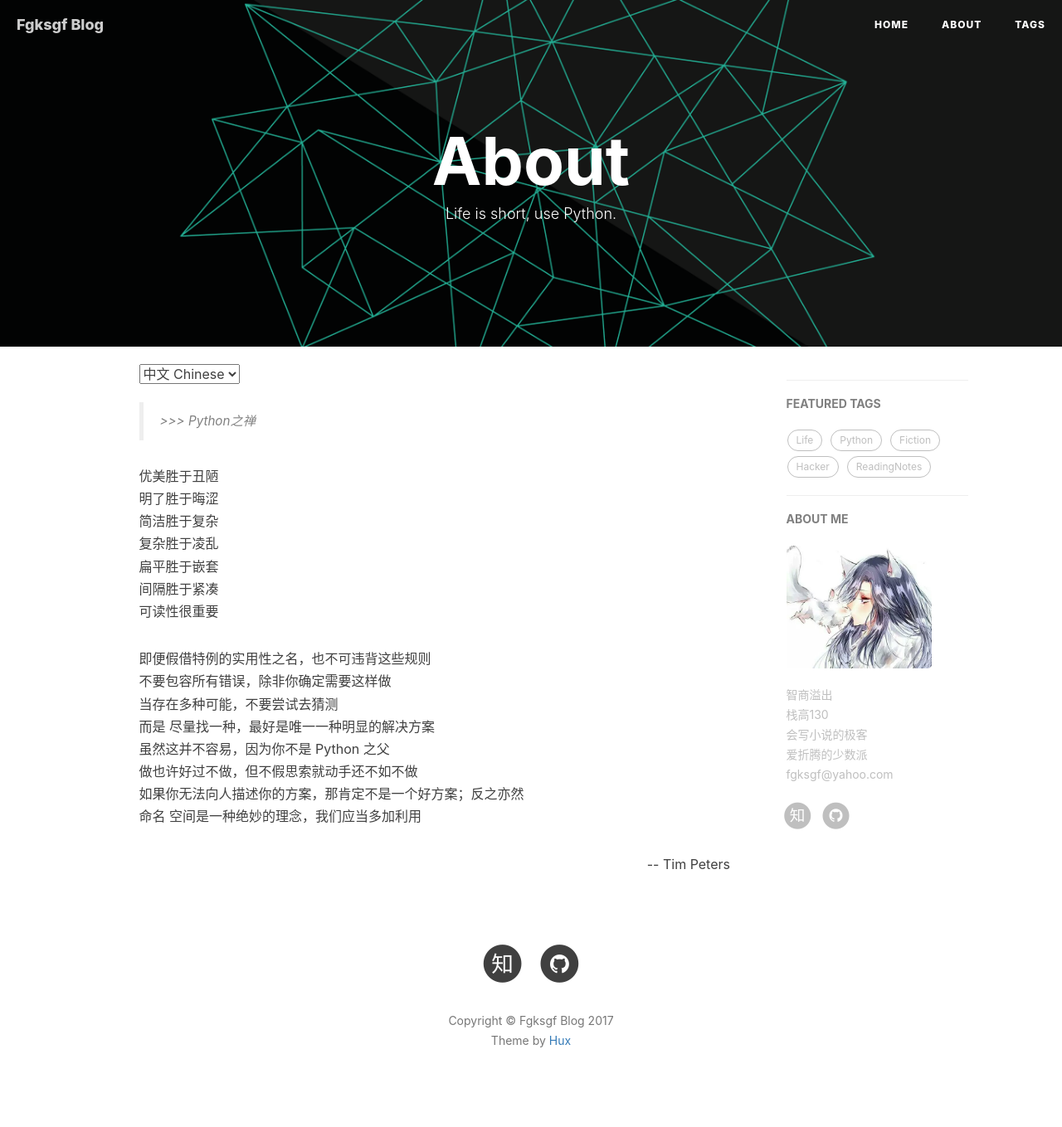
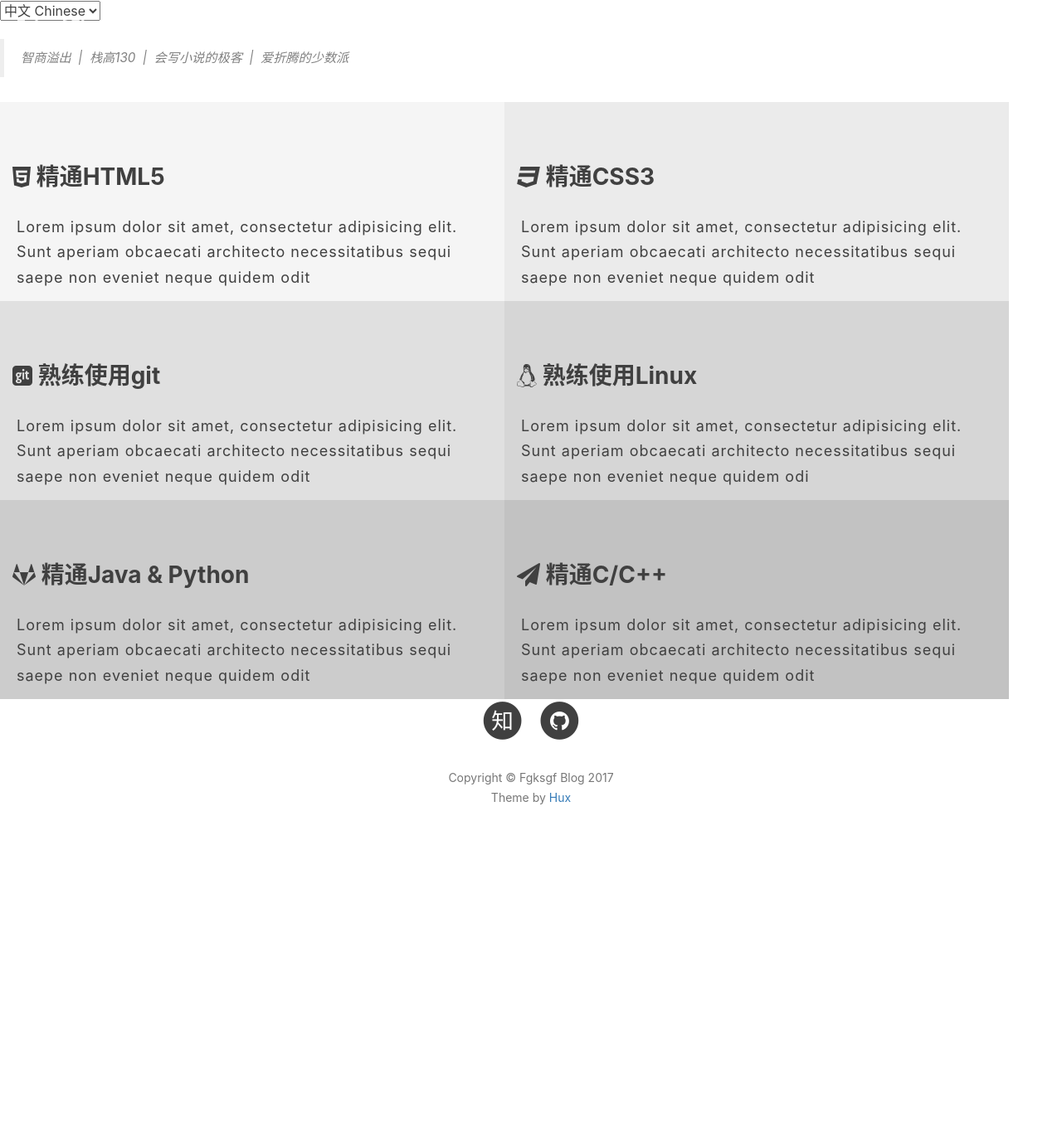
Before and after one commit to fgksgf/fgksgf.github.io, a Jekyll site: the page built from about.html, in a window 1280 px wide. Shown: the whole page at 83% size. Built offline with Jekyll 4.4.1, drawn with Linux system fonts in a browser that asks for light colours; nearby versions of some CDN libraries; comment, search, counter and statistics services are not loaded; after the commit the page ends 1066 px from its top, so only the background shows below that.

Commit message:
update about me and some details

```diff
--- a/_posts/2017-04-23-preface.markdown
+++ b/_posts/2017-04-23-preface.markdown
@@ -5,10 +5,9 @@ subtitle:   "Unnamed Hacker Fiction's Preface"
 date:       2017-04-22
 author:     "fgksgf"
 header-img: "img/articles/preface.jpg"
-catalog: true
+catalog: false
 tags:
     - Fiction
-    - Hacker
 ---
 
 > 如果世界真的不喜欢你，那世界就是我的敌人了。
--- a/_posts/2017-05-13-chapter-1.markdown
+++ b/_posts/2017-05-13-chapter-1.markdown
@@ -5,10 +5,9 @@ subtitle:   "Unnamed Hacker Fiction --- Chapter 1"
 date:       2017-05-13
 author:     "fgksgf"
 header-img: "img/articles/ch1.jpg"
-catalog: true
+catalog: false
 tags:
     - Fiction
-    - Hacker
 ---
 
 
--- a/_posts/2017-05-23-chapter-2.markdown
+++ b/_posts/2017-05-23-chapter-2.markdown
@@ -5,10 +5,9 @@ subtitle:   "Unnamed Hacker Fiction --- Chapter 2"
 date:       2017-05-23
 author:     "fgksgf"
 header-img: "img/articles/ch2.jpg"
-catalog: true
+catalog: false
 tags:
     - Fiction
-    - Hacker
 ---
 
 
--- a/_posts/2017-11-03-effective-java-1.markdown
+++ b/_posts/2017-11-03-effective-java-1.markdown
@@ -5,7 +5,7 @@ subtitle:   "Reading notes of Effective Java(1)"
 date:       2017-11-03
 author:     "fgksgf"
 header-img: "img/articles/lib.jpg"
-catalog: true
+catalog: false
 tags:
     - ReadingNotes
 ---
--- a/about.html
+++ b/about.html
@@ -1,90 +1,96 @@
 ---
-layout: page
+layout: default
 title: "About"
 description: "Life is short, use Python."
 header-img: "img/about-bg.png"
 ---
-
 <!-- Language Selector -->
-<select class="sel-lang" onchange= "onLanChange(this.options[this.options.selectedIndex].value)">
+<select class="sel-lang" onchange="onLanChange(this.options[this.options.selectedIndex].value)">
     <option value="0" selected> 中文 Chinese </option>
     <option value="1"> 英文 English </option>
 </select>
 
 <!-- Chinese Version -->
 <div class="zh post-container">
-
     <!--copied from markdown -->
     <blockquote>
-    	>>> Python之禅<br>
+        智商溢出&nbsp;&nbsp;|&nbsp;&nbsp;栈高130&nbsp;&nbsp;|&nbsp;&nbsp;会写小说的极客&nbsp;&nbsp;|&nbsp;&nbsp;爱折腾的少数派
+        <br>
     </blockquote>
 
-    <p>
-    优美胜于丑陋<br>
-	明了胜于晦涩<br>
-	简洁胜于复杂<br>
-	复杂胜于凌乱<br>
-	扁平胜于嵌套<br>
-	间隔胜于紧凑<br>
-	可读性很重要<br>
-	</p>
+    <div class="card-group" style="width: 100%;margin: 30px auto;">
+        <div class="card card-l" style="width: 50%;height: 240px;padding: 40px 40px 40px 10px;-webkit-box-sizing: border-box;-moz-box-sizing: border-box;-ms-box-sizing: border-box;-o-box-sizing: border-box;box-sizing: border-box;float: left;">
+            <h3 class="animated pulse infinite" style="font-size: 28px;padding: 5px;"><i class="fa fa-html5"></i>&nbsp;精通HTML5</h3>
+            <p style=" margin-top: 15px;padding: 10px;font-size: 18px;letter-spacing: 1px;">Lorem ipsum dolor sit amet, consectetur adipisicing elit. Sunt aperiam obcaecati architecto necessitatibus sequi saepe non eveniet neque quidem odit</p>
+        </div>
 
-	<p>
-	即便假借特例的实用性之名，也不可违背这些规则<br>
-	不要包容所有错误，除非你确定需要这样做<br>
-	当存在多种可能，不要尝试去猜测<br>
-	而是	尽量找一种，最好是唯一一种明显的解决方案<br>
-	虽然这并不容易，因为你不是 Python 之父<br>
-	做也许好过不做，但不假思索就动手还不如不做<br>
-	如果你无法向人描述你的方案，那肯定不是一个好方案；反之亦然<br>
-	命名	空间是一种绝妙的理念，我们应当多加利用<br>
-	</p>
+        <div class="card card-r" style="width: 50%;height: 240px;padding: 40px 40px 40px 10px;-webkit-box-sizing: border-box;-moz-box-sizing: border-box;-ms-box-sizing: border-box;-o-box-sizing: border-box;box-sizing: border-box;float: right;">
+            <h3 class="animated pulse infinite" style="font-size: 28px;padding: 5px;"><i class="fa fa-css3"></i>&nbsp;精通CSS3</h3>
+            <p style=" margin-top: 15px;padding: 10px;font-size: 18px;letter-spacing: 1px;">Lorem ipsum dolor sit amet, consectetur adipisicing elit. Sunt aperiam obcaecati architecto necessitatibus sequi saepe non eveniet neque quidem odit</p>
+        </div>
 
-	<p style="text-align:right;">
-    -- Tim Peters<br>
-    </p>
+        <div class="card card-l" style="width: 50%;height: 240px;padding: 40px 40px 40px 10px;-webkit-box-sizing: border-box;-moz-box-sizing: border-box;-ms-box-sizing: border-box;-o-box-sizing: border-box;box-sizing: border-box;float: left;">
+            <h3 class="animated pulse infinite" style="font-size: 28px;padding: 5px;"><i class="fa fa-git-square"></i>&nbsp;熟练使用git</h3>
+            <p style=" margin-top: 15px;padding: 10px;font-size: 18px;letter-spacing: 1px;">Lorem ipsum dolor sit amet, consectetur adipisicing elit. Sunt aperiam obcaecati architecto necessitatibus sequi saepe non eveniet neque quidem odit</p>
+        </div>
+
+        <div class="card card-r" style="width: 50%;height: 240px;padding: 40px 40px 40px 10px;-webkit-box-sizing: border-box;-moz-box-sizing: border-box;-ms-box-sizing: border-box;-o-box-sizing: border-box;box-sizing: border-box;float: right;">
+            <h3 class="animated pulse infinite" style="font-size: 28px;padding: 5px;"><i class="fa fa-linux"></i>&nbsp;熟练使用Linux</h3>
+            <p style=" margin-top: 15px;padding: 10px;font-size: 18px;letter-spacing: 1px;">Lorem ipsum dolor sit amet, consectetur adipisicing elit. Sunt aperiam obcaecati architecto necessitatibus sequi saepe non eveniet neque quidem odi</p>
+        </div>
+
+        <div class="card card-l" style="width: 50%;height: 240px;padding: 40px 40px 40px 10px;-webkit-box-sizing: border-box;-moz-box-sizing: border-box;-ms-box-sizing: border-box;-o-box-sizing: border-box;box-sizing: border-box;float: left;">
+            <h3 class="animated pulse infinite" style="font-size: 28px;padding: 5px;"><i class="fa fa-gitlab"></i>&nbsp;精通Java&nbsp;&amp;&nbsp;Python</h3>
+            <p style=" margin-top: 15px;padding: 10px;font-size: 18px;letter-spacing: 1px;">Lorem ipsum dolor sit amet, consectetur adipisicing elit. Sunt aperiam obcaecati architecto necessitatibus sequi saepe non eveniet neque quidem odit</p>
+        </div>
+
+        <div class="card card-r" style="width: 50%;height: 240px;padding: 40px 40px 40px 10px;-webkit-box-sizing: border-box;-moz-box-sizing: border-box;-ms-box-sizing: border-box;-o-box-sizing: border-box;box-sizing: border-box;float: right;">
+            <h3 class="animated pulse infinite" style="font-size: 28px;padding: 5px;"><i class="fa fa-paper-plane"></i>&nbsp;精通C/C++</h3>
+            <p style=" margin-top: 15px;padding: 10px;font-size: 18px;letter-spacing: 1px;">Lorem ipsum dolor sit amet, consectetur adipisicing elit. Sunt aperiam obcaecati architecto necessitatibus sequi saepe non eveniet neque quidem odit</p>
+        </div>
+    </div>
 </div>
 
 
 <!-- English Version -->
 <div class="en post-container">
     <blockquote>
-    	>>> The Zen of Python<br>
+        >>> The Zen of Python
+        <br>
     </blockquote>
-
     <p>
-    Beautiful is better than ugly.<br>
-	Explicit is better than implicit.<br>
-	Simple is better than complex.<br>
-	Complex is better than complicated.<br>
-	Flat is better than nested.<br>
-	Sparse is better than dense.<br>
+        Beautiful is better than ugly.
+        <br> Explicit is better than implicit.
+        <br> Simple is better than complex.
+        <br> Complex is better than complicated.
+        <br> Flat is better than nested.
+        <br> Sparse is better than dense.
+        <br>
     </p>
-
     <p>
-	Readability counts.<br>
-	Special cases aren't special enough to break the rules.<br>
-	Although practicality beats purity.<br>
-	Errors should never pass silently.<br>
-	Unless explicitly silenced.<br>
-	In the face of ambiguity, refuse the temptation to guess.<br>
-	There should be one-- and preferably only one --obvious way to do it.<br>
-	Although that way may not be obvious at first unless you're Dutch.<br>
+        Readability counts.
+        <br> Special cases aren't special enough to break the rules.
+        <br> Although practicality beats purity.
+        <br> Errors should never pass silently.
+        <br> Unless explicitly silenced.
+        <br> In the face of ambiguity, refuse the temptation to guess.
+        <br> There should be one-- and preferably only one --obvious way to do it.
+        <br> Although that way may not be obvious at first unless you're Dutch.
+        <br>
     </p>
-
     <p>
-	Now is better than never.<br>
-	Although never is often better than right now.<br>
-	If the implementation is hard to explain, it's a bad idea.<br>
-	If the implementation is easy to explain, it may be a good idea.<br>
-	Namespaces are one honking great idea -- let's do more of those!<br>
+        Now is better than never.
+        <br> Although never is often better than right now.
+        <br> If the implementation is hard to explain, it's a bad idea.
+        <br> If the implementation is easy to explain, it may be a good idea.
+        <br> Namespaces are one honking great idea -- let's do more of those!
+        <br>
     </p>
-
     <p style="text-align:right;">
-    -- Tim Peters<br>
+        -- Tim Peters
+        <br>
     </p>
 </div>
-
 <!-- Handle Language Change -->
 <script type="text/javascript">
 // get nodes
@@ -94,15 +100,15 @@ header-img: "img/about-bg.png"
 // bind hashchange event
 window.addEventListener('hashchange', _render);
 // handle render
-    function _render(){
+function _render() {
     var _hash = window.location.hash;
     // en
-        if(_hash == "#en"){
+    if (_hash == "#en") {
         $select.selectedIndex = 1;
         $en.style.display = "block";
         $zh.style.display = "none";
         // zh by default
-        }else{
+    } else {
         // not trigger onChange, otherwise cause a loop call.
         $select.selectedIndex = 0;
         $zh.style.display = "block";
@@ -110,10 +116,10 @@ header-img: "img/about-bg.png"
     }
 }
 // handle select change
-    function onLanChange(index){
-        if(index == 0){
+function onLanChange(index) {
+    if (index == 0) {
         window.location.hash = "#zh"
-        }else{
+    } else {
         window.location.hash = "#en"
     }
 }
```
Also changed, not shown: css/hux-blog.css (+24 -0 lines), css/hux-blog.min.css. Lines whose indentation alone changed are shown as unchanged.
